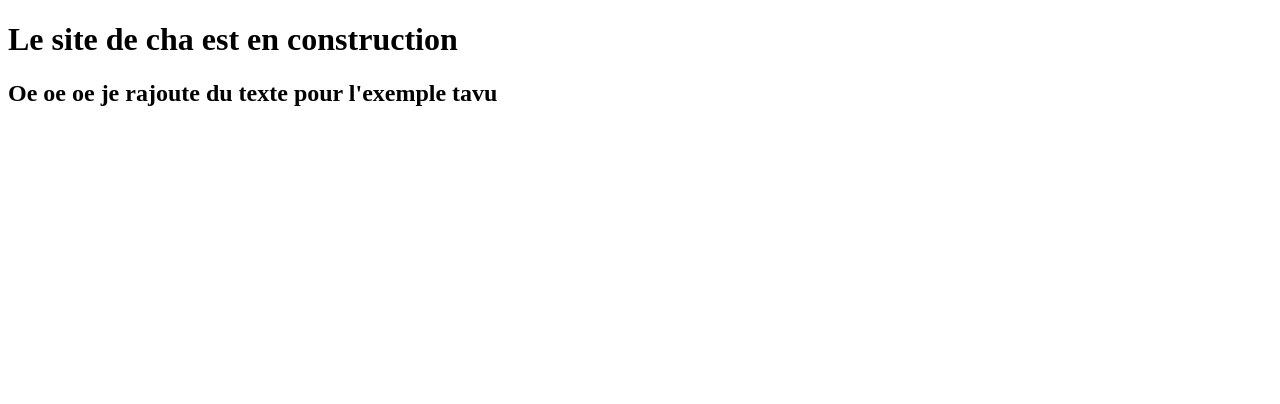
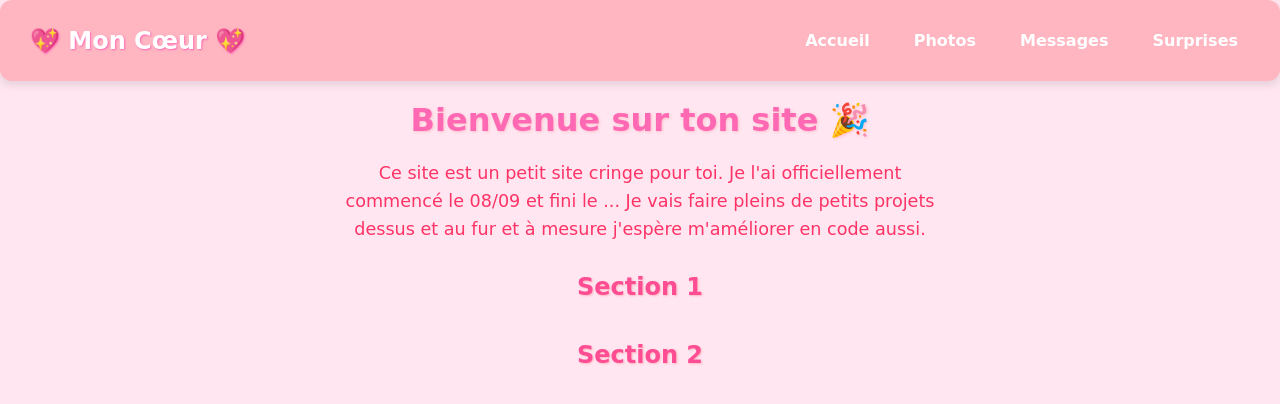
Before and after one commit to HanotSimon/Cha, a React (Vite) app: page / in a window 1280 px wide. Shown: the top 404 px of the page. Built offline with nearby package versions, Linux system fonts and the light colour scheme.

Commit message:
Navbar + début page accueil

```diff
--- a/src/App.tsx
+++ b/src/App.tsx
@@ -1,11 +1,14 @@
-function App() {
+import Navbar from "./components/Navbar/Navbar";
+import "./index.css";
+import Home from "./components/Home/Home"; // Styles globaux
 
-  return (
-    <>
-        <h1>Le site de cha est en construction</h1>
-        <h2>Oe oe oe je rajoute du texte pour l'exemple tavu</h2>
-    </>
-  )
-}
+const App = () => {
+    return (
+        <>
+            <Navbar />
+            <Home/>
+        </>
+    );
+};
 
-export default App
+export default App;
--- a/src/components/Home/Home.css
+++ b/src/components/Home/Home.css
@@ -0,0 +1,13 @@
+.home{
+    width: 100%;
+    height: 100%;
+    display: flex;
+    flex-direction: column;
+    align-items: center;
+    justify-content: center;
+}
+
+Header{
+    width: 50%;
+
+}
--- a/src/components/Home/Home.tsx
+++ b/src/components/Home/Home.tsx
@@ -0,0 +1,26 @@
+import "./Home.css"
+
+const Home = () => {
+    return (
+        <div className="home">
+            <header>
+                <h1>Bienvenue sur ton site 🎉</h1>
+                <p>
+                    Ce site est un petit site cringe pour toi. Je l'ai officiellement
+                    commencé le 08/09 et fini le ... Je vais faire pleins de petits projets
+                    dessus et au fur et à mesure j'espère m'améliorer en code aussi.
+                </p>
+            </header>
+
+            <section>
+                <h2>Section 1</h2>
+            </section>
+
+            <section>
+                <h2>Section 2</h2>
+            </section>
+        </div>
+    )
+}
+
+export default Home;
--- a/src/components/Navbar/Navbar.css
+++ b/src/components/Navbar/Navbar.css
@@ -0,0 +1,38 @@
+.navbar {
+    display: flex;
+    justify-content: space-between;
+    align-items: center;
+    padding: 15px 30px;
+    background: #ffb6c1; /* rose doux */
+    border-radius: 12px;
+    box-shadow: 0 4px 10px rgba(0, 0, 0, 0.1);
+    font-family: 'Comic Sans MS', cursive, sans-serif;
+}
+
+.logo {
+    font-size: 1.5rem;
+    font-weight: bold;
+    color: #fff;
+    text-shadow: 1px 1px 2px #ff69b4;
+}
+
+.nav-links {
+    list-style: none;
+    display: flex;
+    gap: 20px;
+}
+
+.nav-links li a {
+    text-decoration: none;
+    color: #fff;
+    font-weight: bold;
+    padding: 6px 12px;
+    border-radius: 8px;
+    transition: all 0.3s ease;
+}
+
+.nav-links li a:hover {
+    background: #fff;
+    color: #ff69b4;
+    transform: scale(1.1);
+}
--- a/src/components/Navbar/Navbar.tsx
+++ b/src/components/Navbar/Navbar.tsx
@@ -0,0 +1,17 @@
+import "./Navbar.css";
+
+const Navbar = () => {
+    return (
+        <nav className="navbar">
+            <div className="logo">💖 Mon Cœur 💖</div>
+            <ul className="nav-links">
+                <li><a href="#home">Accueil</a></li>
+                <li><a href="#photos">Photos</a></li>
+                <li><a href="#messages">Messages</a></li>
+                <li><a href="#surprises">Surprises</a></li>
+            </ul>
+        </nav>
+    );
+};
+
+export default Navbar;
```
